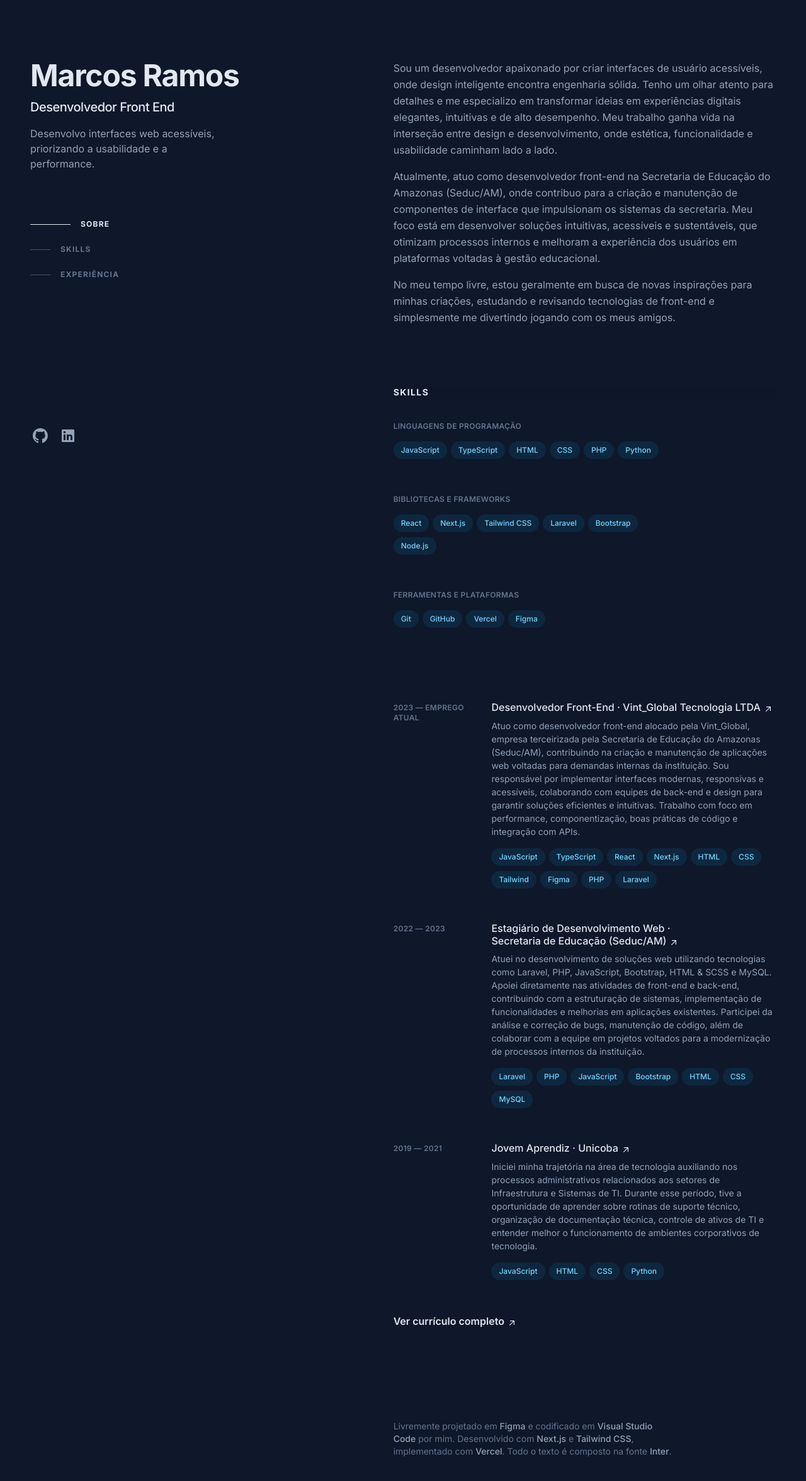
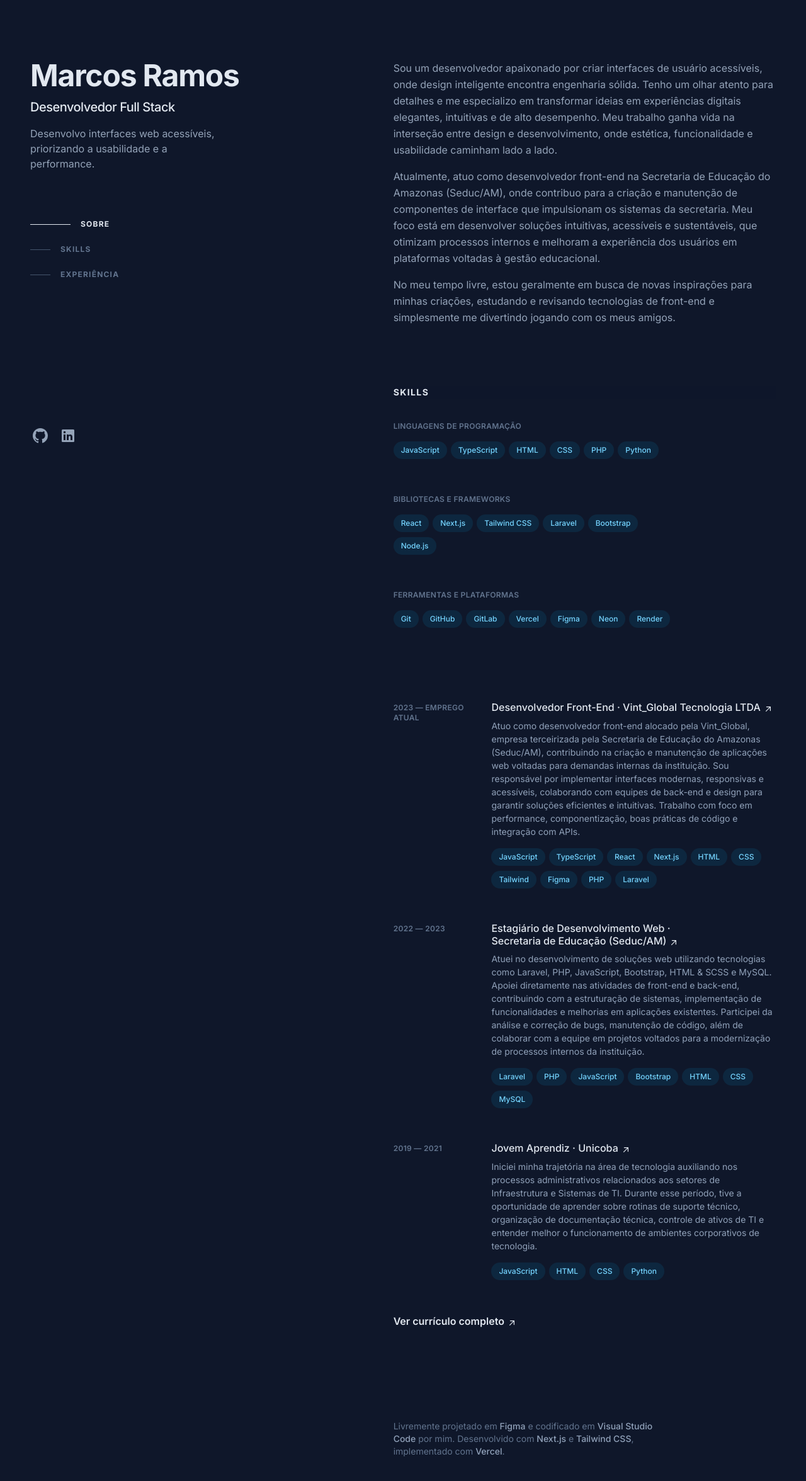
Before and after one commit to Marcos-GC-Ramos/marcos-ramos, a Next.js app: page / in a window 1280 px wide. Shown: the top 2352 px of the page at 63% size. Built offline with nearby package versions, Linux system fonts and the light colour scheme.

Commit message:
feat: atulizando o projeto

```diff
--- a/package.json
+++ b/package.json
@@ -12,7 +12,7 @@
     "@fontsource/inter": "^5.2.6",
     "@splinetool/react-spline": "^4.1.0",
     "@splinetool/runtime": "^1.10.41",
-    "next": "15.3.5",
+    "next": "^15.5.9",
     "react": "^19.0.0",
     "react-dom": "^19.0.0",
     "react-scroll": "^1.9.3"
--- a/src/app/portfolio/footer.tsx
+++ b/src/app/portfolio/footer.tsx
@@ -54,16 +54,6 @@ export default function Footer() {
         >
             Vercel
         </Link>
-        . Todo o texto é composto na fonte{' '}
-        <Link
-          href="https://rsms.me/inter/"
-          target="_blank"
-          rel="noreferrer noopener"
-          aria-label="Inter (abre em uma nova aba)"
-          className="font-medium text-slate-400 hover:text-sky-300 focus-visible:text-sky-300"
-        >
-            Inter
-        </Link>
         .
       </p>
     </footer>
--- a/src/app/portfolio/info-fixas.tsx
+++ b/src/app/portfolio/info-fixas.tsx
@@ -14,7 +14,7 @@ export default function InfoFixas() {
           <Link href="/">Marcos Ramos</Link>
         </h1>
         <h2 className="mt-3 text-lg font-medium tracking-tight text-slate-200 sm:text-xl">
-          Desenvolvedor Front End
+          Desenvolvedor Full Stack
         </h2>
         <p className="mt-4 max-w-xs leading-normal">
           Desenvolvo interfaces web acessíveis, priorizando a usabilidade e a performance.
--- a/src/app/portfolio/skills.tsx
+++ b/src/app/portfolio/skills.tsx
@@ -23,7 +23,7 @@ export default function Skills() {
 
                     <SkillsItem
                         titulo="Ferramentas e Plataformas"
-                        technologies={["Git", "GitHub", "Vercel", "Figma"]}
+                        technologies={["Git", "GitHub", "GitLab", "Vercel", "Figma", "Neon", "Render"]}
                     />
                 </ol>
             </div>
```
Also changed, not shown: 1 other file (tests, documents, lock files or other folders).
